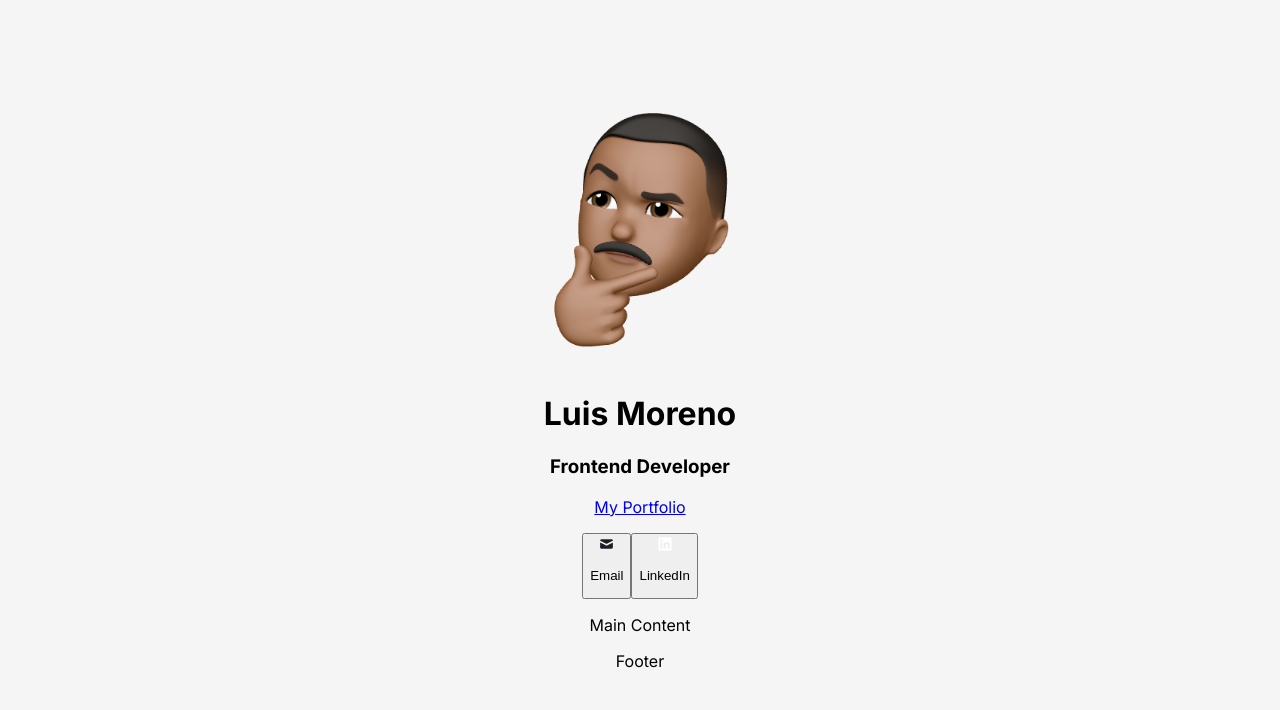
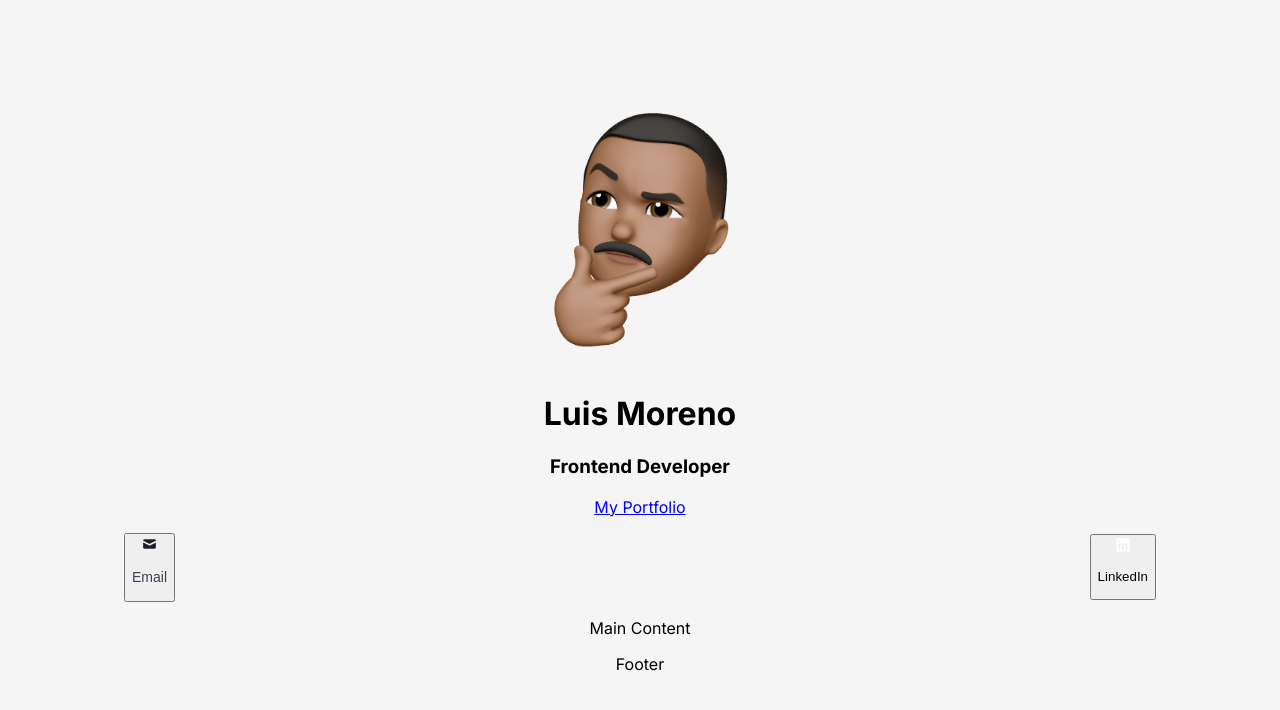
Before and after one commit to mandelbrojt/digital-card, a React (Vite) app in the folder digital-card/: page / in a window 1280 px wide. Shown: the top 710 px of the page. Built offline with nearby package versions, Linux system fonts and the light colour scheme.

Commit message:
Style contact section

```diff
--- a/digital-card/src/index.css
+++ b/digital-card/src/index.css
@@ -12,3 +12,39 @@ body {
     width: 317px;
     height: 317px;
 }
+
+/* CONTACT SECTION STYLES */
+
+.contact-section {
+    display: flex;
+    align-items: center;
+    justify-content: space-between;
+}
+
+.contact-button {
+    /* Shape */
+    width: 115px;
+    height: 34px;
+    background-color: #FFFFFF;
+    border: 1px solid #D1D5DB;
+    border-radius: 6px;
+    /* Position */
+    display: flex;
+    align-items: center;
+    justify-content: space-between;
+    gap: 8px;
+    /* Spacing */
+    padding: 9px 28.5px;
+}
+
+.email-icon {
+    width: 16px;
+    height: 16px;
+    color: #1E1F26;
+}
+
+.mail-text {
+    font-size: 14px;
+    font-weight:500;
+    color: #374151;
+}
```
